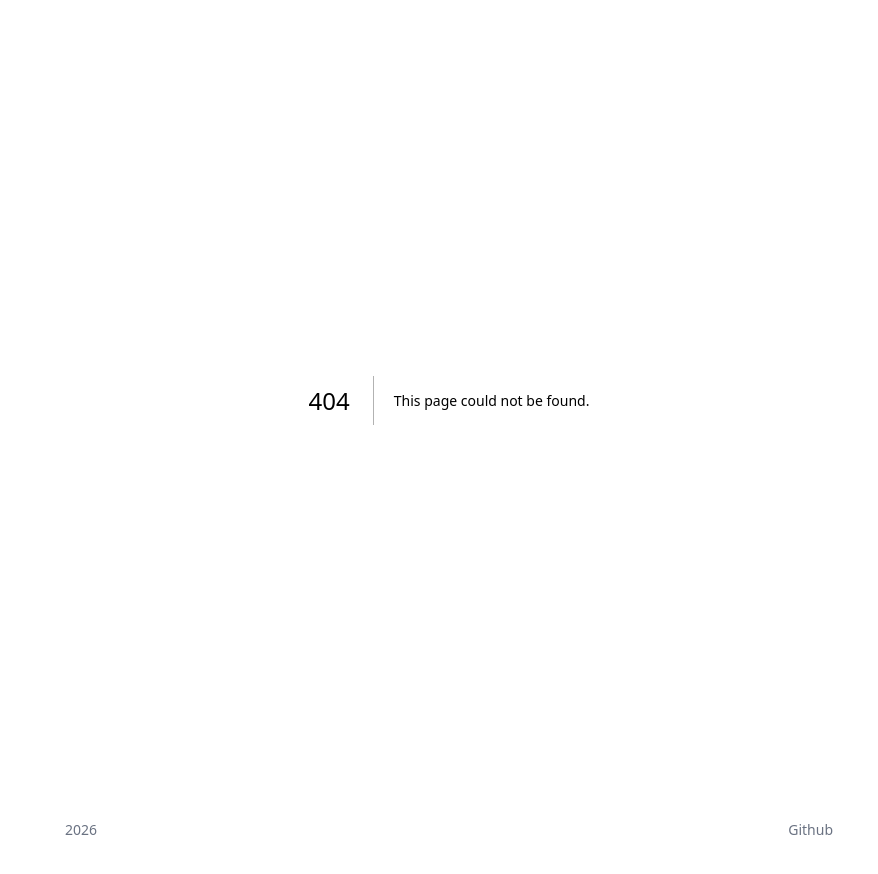
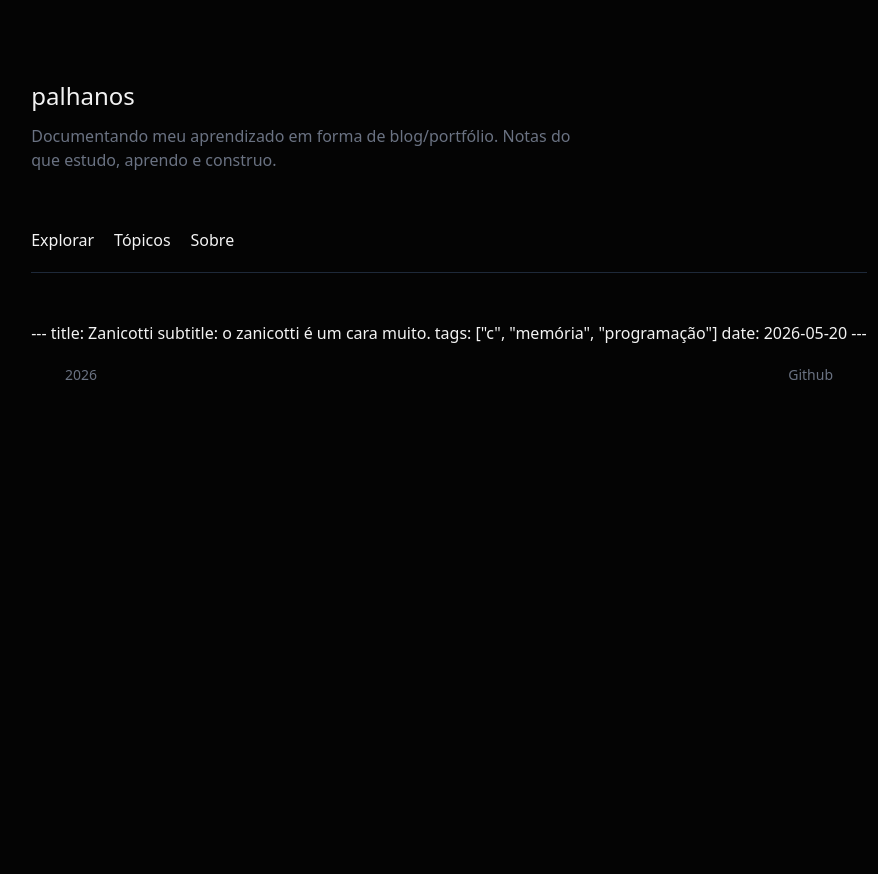
Before and after one commit to paulo-arthur/palhanos, a Next.js app: page /posts/post1 in a window 1280 px wide. Before the commit this address had no page. Shown: the top 874 px of the page, without its empty margins (191-1069 px from the left). After the commit the page ends 800 px from the top, so only its background shows below. Built offline with nearby package versions, Linux system fonts and the light colour scheme.

Commit message:
Create slug pages and import data from content/posts

```diff
--- /dev/null
+++ b/src/app/lib/getPostData.js
@@ -0,0 +1,8 @@
+import fs from "fs";
+import path from "path";
+
+export function getPostData(slug) {
+    const mdPath = path.join(process.cwd(), `src/content/posts/${slug}.md`);
+    const data = fs.readFileSync(mdPath, "utf8");
+    return data;
+}
--- a/src/app/posts/[slug]/PublicationPage.js
+++ /dev/null
@@ -1,10 +0,0 @@
-import Menu from "@/components/Menu/Menu";
-
-export default function({params}) {
-    return (
-        <main className="">
-            <Menu />
-            <h1>{params.slug}</h1>
-        </main>
-    );
-}
--- /dev/null
+++ b/src/app/posts/[slug]/page.js
@@ -0,0 +1,13 @@
+import { getPostData } from "@/app/lib/getPostData";
+import Menu from "@/components/Menu/Menu";
+
+export default async function PostPage({params}) {
+    const { slug } = await params;
+    const data = getPostData(slug);
+    return (
+        <main className="">
+            <Menu />
+            <h1>{data}</h1>
+        </main>
+    );
+}
--- a/src/components/Publication/Publication.jsx
+++ b/src/components/Publication/Publication.jsx
@@ -6,7 +6,7 @@ export default function Publication({data}) {
         <article className="w-full flex justify-between my-5 pb-5 border-b border-solid border-gray-800">
             <div>
                 <h1 className="text-base md:text-lg hover:text-emerald-600">
-                    <Link href="#" className="">
+                    <Link href={`/posts/${data.slug}`} className="">
                         {data.title}
                     </Link>
                 </h1>
```
